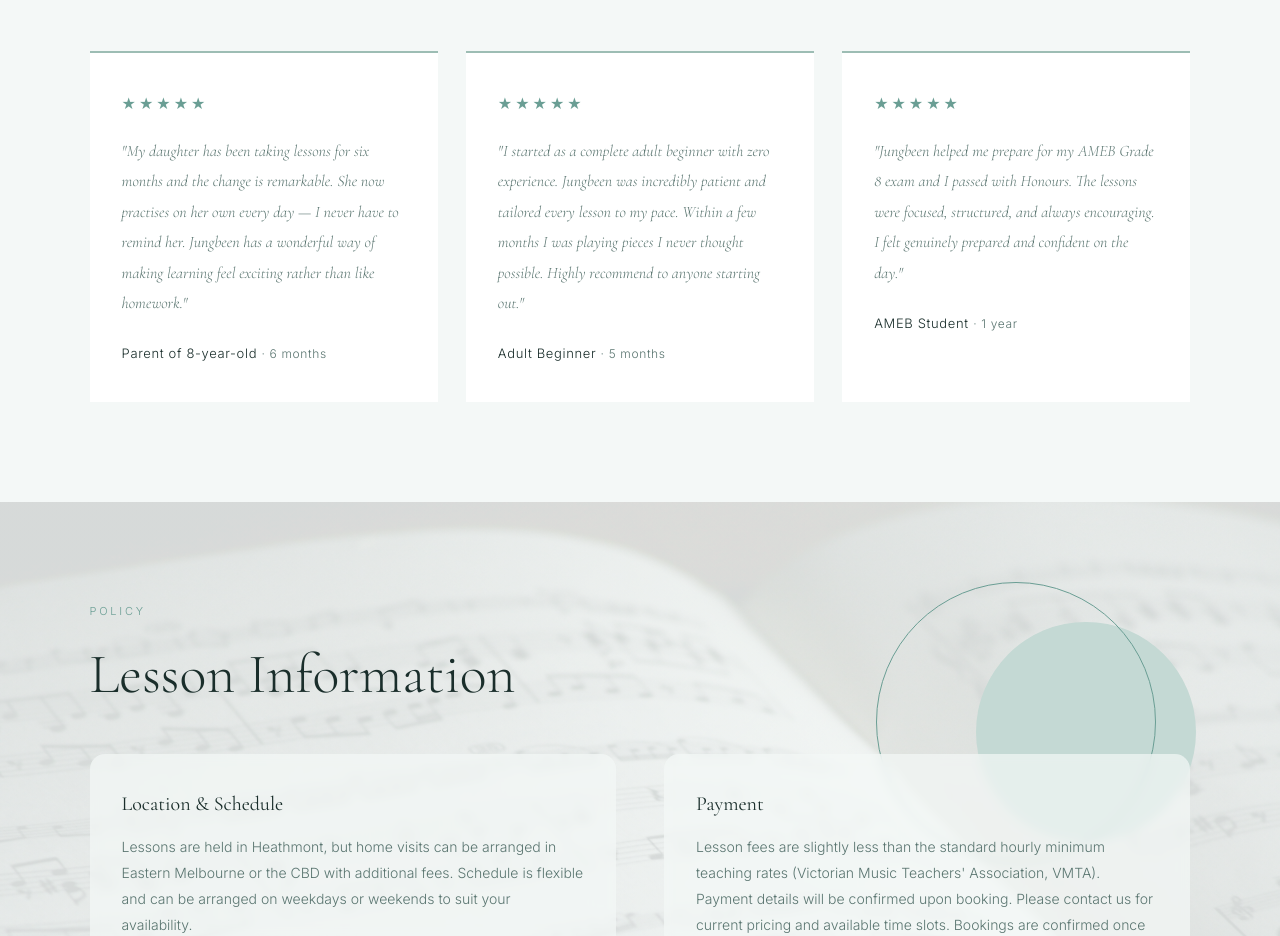
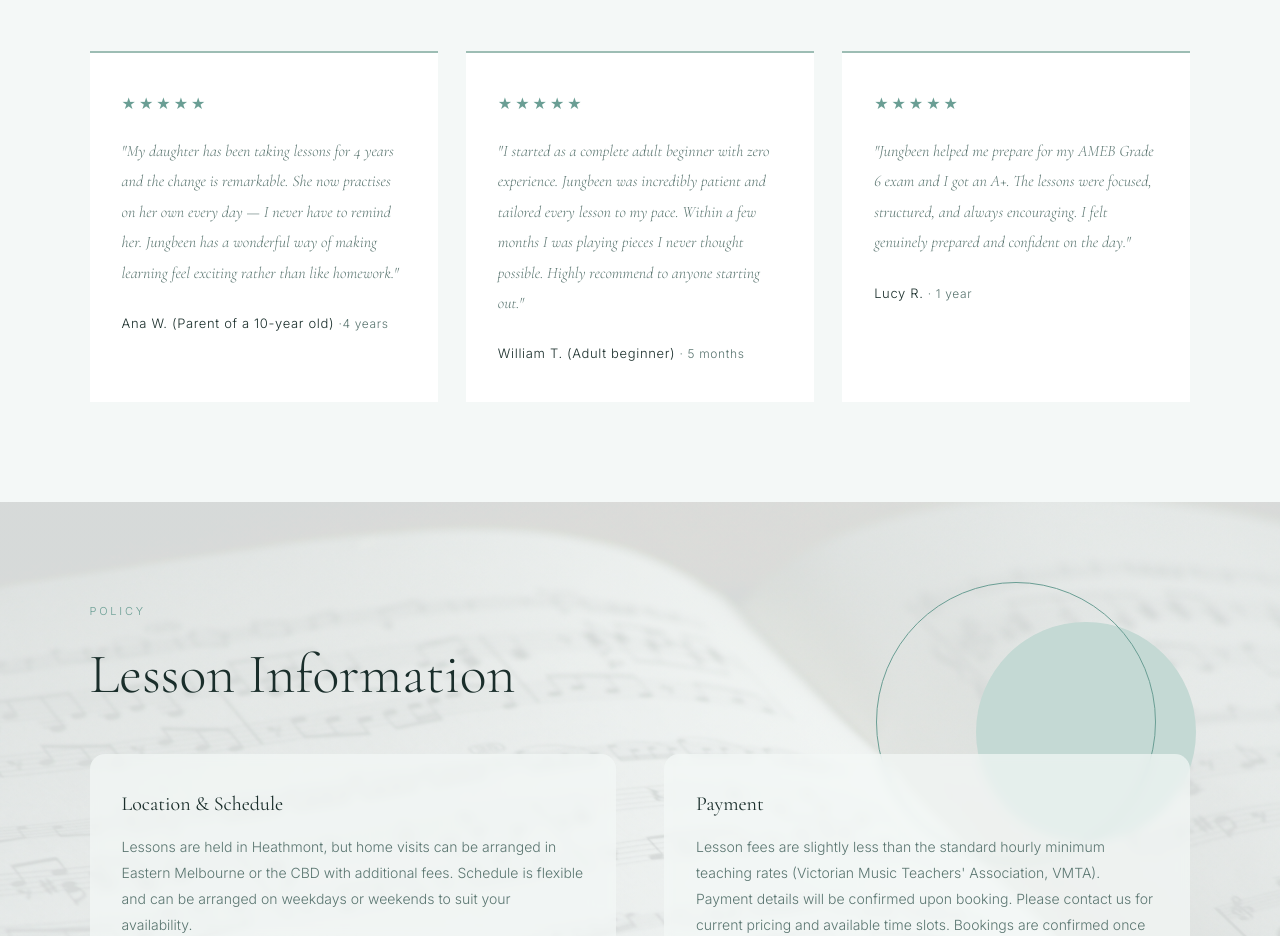
Before and after one commit to zieeun/May-9-Piano-Studio, a plain HTML site: page index.html in a window 1280 px wide. Shown: the part 3360-4296 px from the top of the page. Drawn offline with nearby package versions, Linux system fonts and the light colour scheme.

Commit message:
review 내용 수정

```diff
--- a/index.html
+++ b/index.html
@@ -127,18 +127,18 @@
   <div class="reviews-grid">
     <div class="review-card fade-in">
       <div class="review-stars">★★★★★</div>
-      <p class="review-text">"My daughter has been taking lessons for six months and the change is remarkable. She now practises on her own every day — I never have to remind her. Jungbeen has a wonderful way of making learning feel exciting rather than like homework."</p>
-      <div class="review-author">Parent of 8-year-old <span>· 6 months</span></div>
+      <p class="review-text">"My daughter has been taking lessons for 4 years and the change is remarkable. She now practises on her own every day — I never have to remind her. Jungbeen has a wonderful way of making learning feel exciting rather than like homework."</p>
+      <div class="review-author">Ana W. (Parent of a 10-year old) <span>·4 years</span></div>
     </div>
     <div class="review-card fade-in">
       <div class="review-stars">★★★★★</div>
       <p class="review-text">"I started as a complete adult beginner with zero experience. Jungbeen was incredibly patient and tailored every lesson to my pace. Within a few months I was playing pieces I never thought possible. Highly recommend to anyone starting out."</p>
-      <div class="review-author">Adult Beginner <span>· 5 months</span></div>
+      <div class="review-author">William T. (Adult beginner) <span>· 5 months</span></div>
     </div>
     <div class="review-card fade-in">
       <div class="review-stars">★★★★★</div>
-      <p class="review-text">"Jungbeen helped me prepare for my AMEB Grade 8 exam and I passed with Honours. The lessons were focused, structured, and always encouraging. I felt genuinely prepared and confident on the day."</p>
-      <div class="review-author">AMEB Student <span>· 1 year</span></div>
+      <p class="review-text">"Jungbeen helped me prepare for my AMEB Grade 6 exam and I got an A+. The lessons were focused, structured, and always encouraging. I felt genuinely prepared and confident on the day."</p>
+      <div class="review-author">Lucy R. <span>· 1 year</span></div>
     </div>
   </div>
 </section>
```
